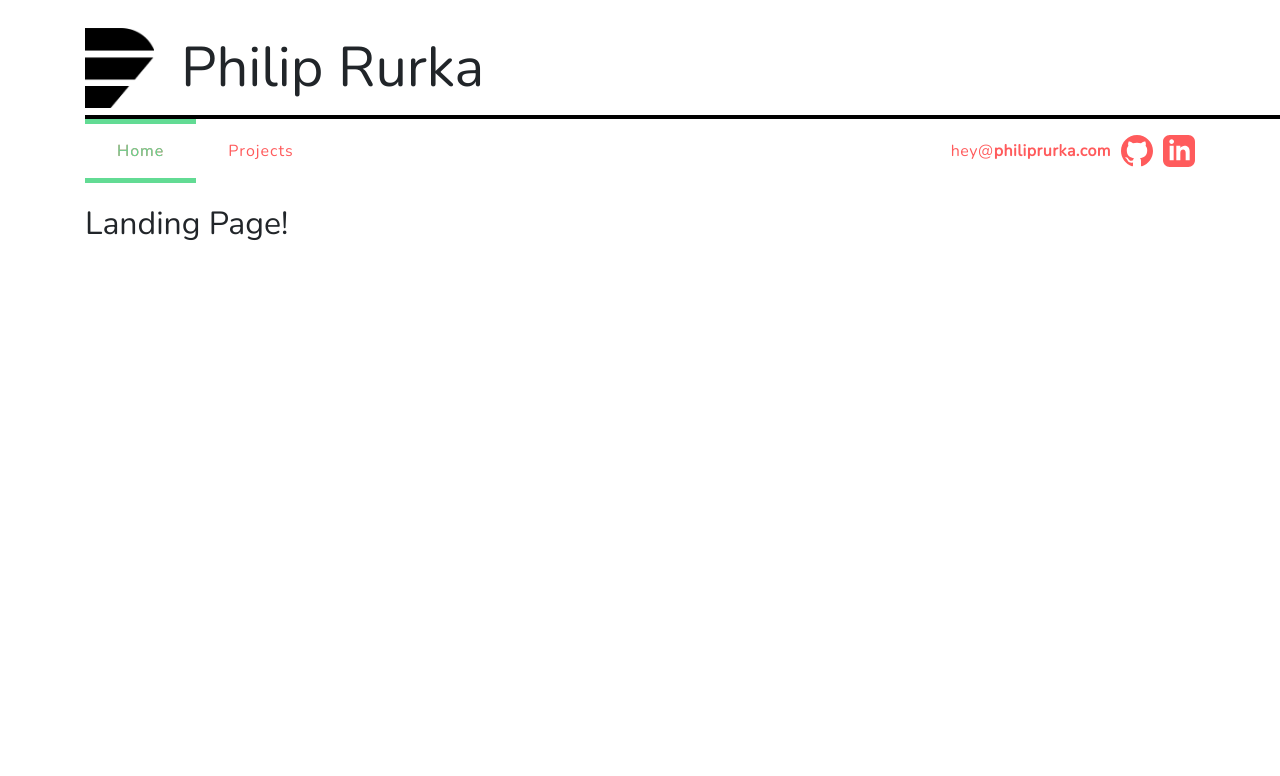
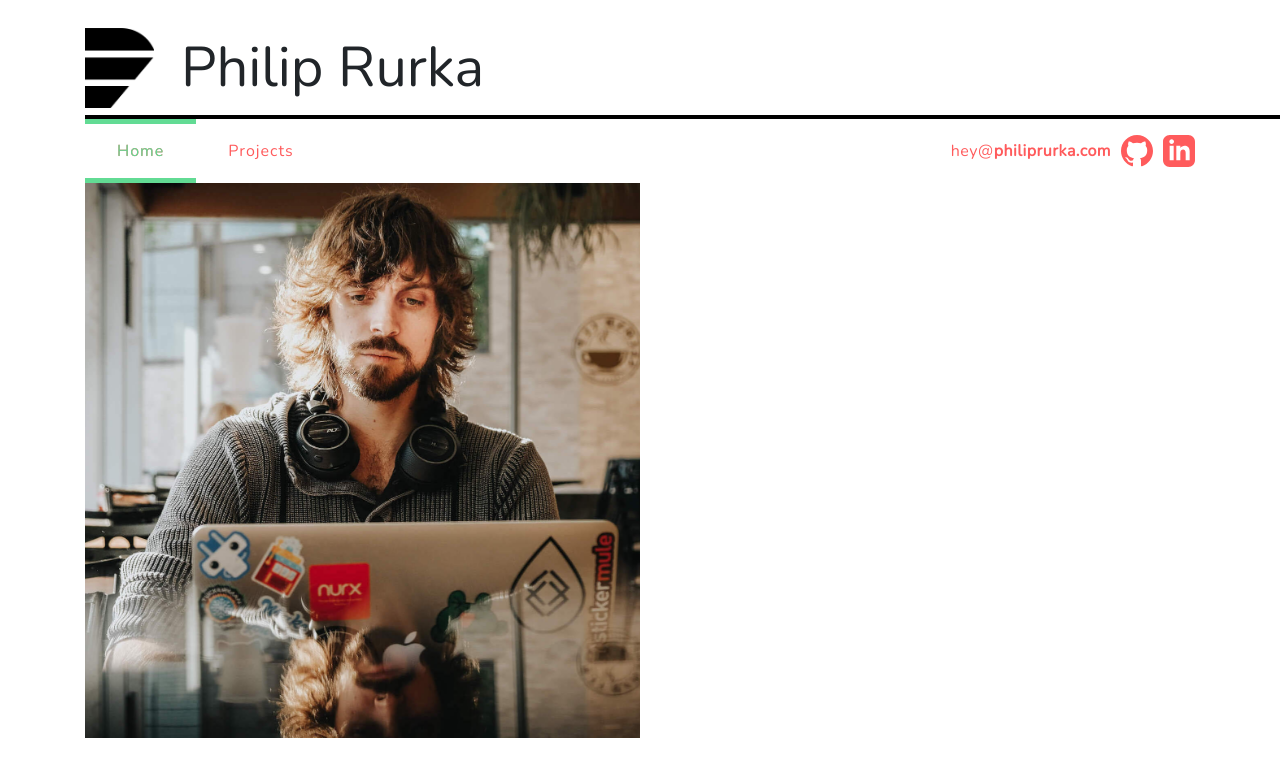
Before and after one commit to PhilipRurka/Live-Portfolio, a React (Create React App) app: page / in a window 1280 px wide. Both pictures are taken after a click on the label "Home". Shown: the top 776 px of the page. Built offline with nearby package versions, Linux system fonts and the light colour scheme.

Commit message:
Completed the logic for the ImageShowcase

```diff
--- a/public/index.html
+++ b/public/index.html
@@ -14,7 +14,8 @@
       user's mobile device or desktop. See https://developers.google.com/web/fundamentals/web-app-manifest/
     -->
     <link rel="manifest" href="%PUBLIC_URL%/manifest.json" />
-    <link rel="stylesheet" href="https://stackpath.bootstrapcdn.com/bootstrap/4.3.1/css/bootstrap.min.css" integrity="sha384-ggOyR0iXCbMQv3Xipma34MD+dH/1fQ784/j6cY/iJTQUOhcWr7x9JvoRxT2MZw1T" crossorigin="anonymous">
+    <link rel="stylesheet" href="https://stackpath.bootstrapcdn.com/bootstrap/4.3.1/css/bootstrap.min.css" integrity="sha384-ggOyR0iXCbMQv3Xipma34MD+dH/1fQ784/j6cY/iJTQUOhcWr7x9JvoRxT2MZw1T" crossorigin="anonymous" />
+    <link href="https://fonts.googleapis.com/css?family=Tajawal:400,700", rel="stylesheet" />
     <!--
       Notice the use of %PUBLIC_URL% in the tags above.
       It will be replaced with the URL of the `public` folder during the build.
--- a/src/components/Contact/Contact.js
+++ b/src/components/Contact/Contact.js
@@ -3,9 +3,7 @@ import styled from '@emotion/styled/macro';
 import { COLORS } from '../../helpers/colors';
 import { navTransition } from '../../helpers/general';
 
-const Wrapper = styled.div(() => {
-
-  return {
+const Wrapper = styled.div({
 
   'ul': {
     listStyle: 'none',
@@ -79,7 +77,6 @@ const Wrapper = styled.div(() => {
       pointerEvents: 'none'
     }
   }
-  };
 });
 
 const email = <a href="mailto:hey@philiprurka.com">hey@<strong>philiprurka.com</strong></a>
--- /dev/null
+++ b/src/components/ImagesShowcase/ImagesShowcase.js
@@ -0,0 +1,74 @@
+import React from 'react';
+import styled from '@emotion/styled/macro';
+
+class ImagesShowcase extends React.Component {
+  state = {
+    images: {
+      0: 'photo-0.jpg',
+      1: 'photo-1.jpg',
+      2: 'photo-2.jpg'
+    },
+    imageNumber: 2,
+    fadeIn: true
+  };
+
+  ImageContainer = styled.div({
+    position: 'relative',
+    paddingBottom: '100%',
+  });
+
+  Image = styled.div(() => {
+    const { state } = this;
+    const addedOpacity = (state.fadeIn) ? '1': '0';
+
+    return {
+    position: 'absolute',
+    height: '100%',
+    width: '100%',
+    opacity: '0',
+    opacity: addedOpacity,
+    transition: 'opacity 1s ease',
+    backgroundSize: 'cover',
+    backgroundRepeat: 'no-repeat',
+    backgroundPosition: 'center',
+    backgroundImage: `url("./images/personal/${state.images[state.imageNumber]}")`
+  }});
+
+  componentDidMount() {
+    const { animationLogic } = this;
+    animationLogic();
+    setInterval(() => {
+      animationLogic();
+    }, 5100);
+  };
+
+  animationLogic = () => {
+    const newNumber = (this.state.imageNumber !== 2)
+      ? (this.state.imageNumber + 1) : 0;
+
+    this.setState({ fadeIn: true })
+
+    setTimeout(() => {
+      this.setState({ fadeIn: false })
+    }, 4000);
+
+    setTimeout(() => {
+      console.log(newNumber);
+      this.setState({ imageNumber: newNumber });
+    }, 5000);
+  };
+
+  render() {
+    const { ImageContainer, Image } = this;
+
+    return (
+      <div className="col-6">
+        <ImageContainer>
+          <Image />
+        </ImageContainer>
+      </div>
+    );
+  };
+};
+
+export default ImagesShowcase;
--- /dev/null
+++ b/src/components/ImagesShowcase/index.js
@@ -0,0 +1 @@
+export { default } from './ImagesShowcase';
--- a/src/components/LandingPage/LandingPage.js
+++ b/src/components/LandingPage/LandingPage.js
@@ -1,19 +1,26 @@
 import React from 'react';
 import styled from '@emotion/styled/macro';
+import ImagesShowcase from '../ImagesShowcase';
 
-class LandingPage extends React.Component {
+  const LandingPageWrapper = styled.div({
+    '.col-6': {
+      display: 'inline-block',
+      padding: '0'
+    }
+  });
 
-  Wrapper = styled.div({});
+  const Description = styled.div({});
 
-  render() {
-    const { Wrapper } = this;
+  const LandingPage = () => {
 
-    return (
-      <Wrapper className='container'>
-        <h1>Landing Page!</h1>
-      </Wrapper>
-    );
-  };
+  return (
+    <LandingPageWrapper className='container'>
+      <ImagesShowcase />
+      <Description className='col-6'>
+
+      </Description>
+    </LandingPageWrapper>
+  );
 };
 
 export default LandingPage;
```
Lines whose indentation alone changed are shown as unchanged.
